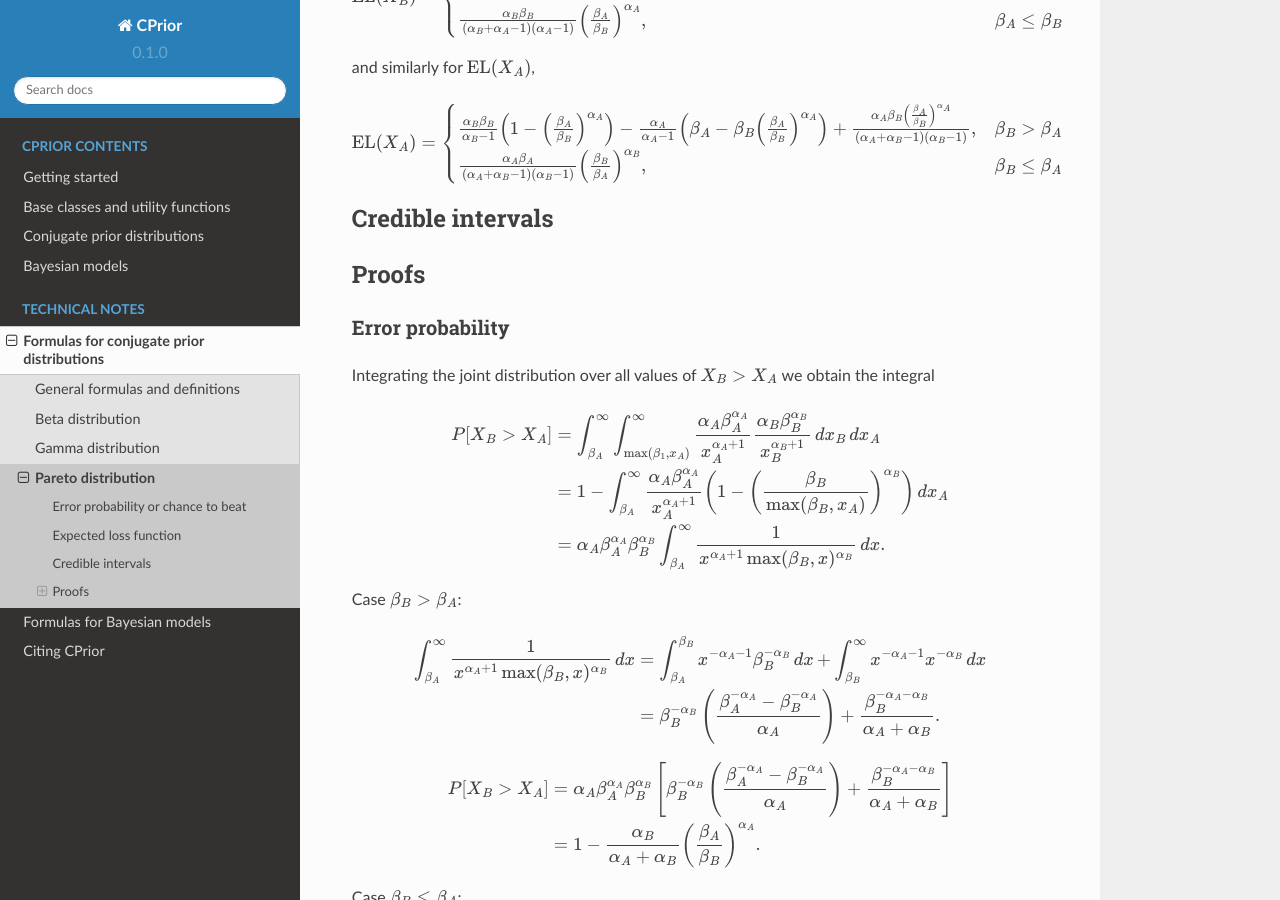
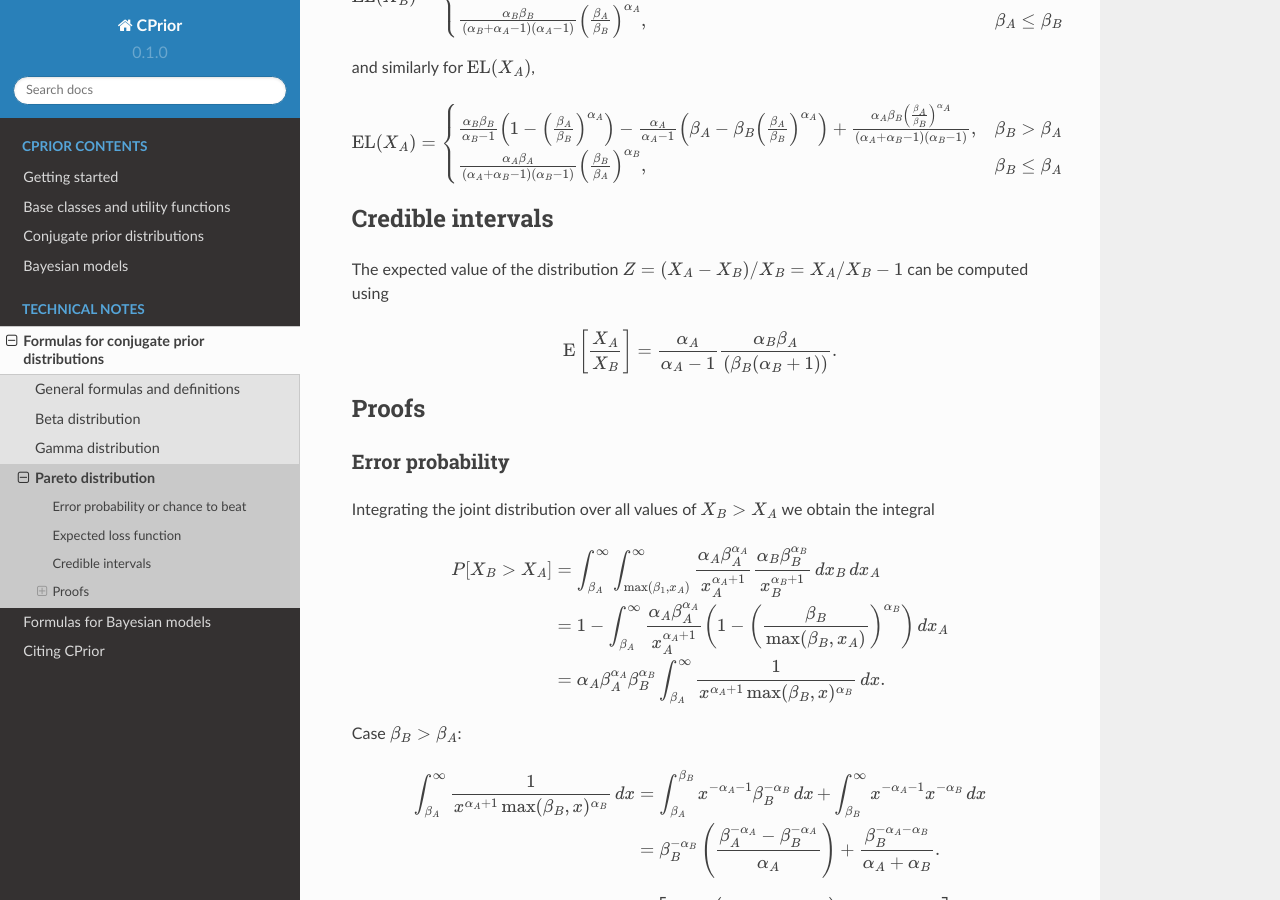
Before and after one commit to guillermo-navas-palencia/cprior, a Sphinx documentation site: the page built from doc/source/formulas_conjugate_pareto.rst, in a window 1280 px wide and 900 px high, scrolled down 523 px. Built offline with Sphinx 7.4.7 and the Read the Docs theme 2.0.0, drawn with Linux system fonts in a browser that asks for light colours.

Commit message:
Add description expected value to compute expected loss relative

```diff
--- a/doc/source/formulas_conjugate_pareto.rst
+++ b/doc/source/formulas_conjugate_pareto.rst
@@ -38,6 +38,12 @@ and similarly for :math:`\mathrm{EL}(X_A)`,
 
 Credible intervals
 ------------------
+
+The expected value of the distribution :math:`Z = (X_A - X_B)/X_B = X_A / X_B - 1` can be computed using
+
+.. math::
+
+   \mathrm{E}\left[\frac{X_A}{X_B}\right] = \frac{\alpha_A}{\alpha_A - 1} \frac{\alpha_B \beta_A}{(\beta_B (\alpha_B + 1))}.
 
 Proofs
 ------
```
